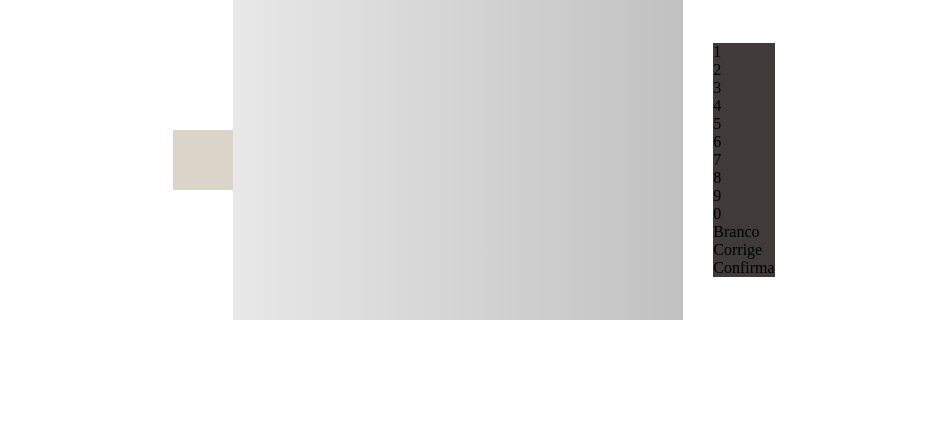
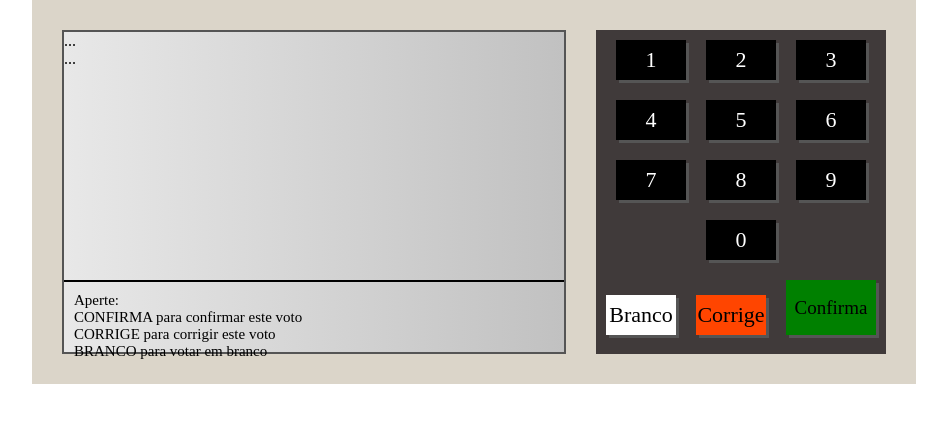
Before and after one commit to alinetbessa/urnaeletronica, a plain HTML site: page index.html in a window 1280 px wide. Shown: the whole page, without its empty margins (166-1113 px from the left). Drawn offline with Linux system fonts and the light colour scheme.

Commit message:
Criação divisão tela

```diff
--- a/index.html
+++ b/index.html
@@ -10,40 +10,59 @@
 <body>
     <div class="urna">
 
+        <div class="tela">
+            <div class="divisao1">
+                <div class="divisaoesquerda">
+                    ...
+                </div>
+                <div class="divisaodireita">
+                    ...
+                </div>
             </div>
 
-    <div class="tela">
+            <div class="divisao2">
+                Aperte: <br>
+                CONFIRMA para confirmar este voto<br>
+                CORRIGE para corrigir este voto<br>
+                BRANCO para votar em branco
+
+            </div>
+        </div>
+
+        <div class="logo">
 
         </div>
 
         <div class="teclado">
 
-        <div class="teclado--linha">
-            <div class="teclado--botao">1</div>
-            <div class="teclado--botao">2</div>
-            <div class="teclado--botao">3</div>
+            <div class="tecladoLinha">
+                <div class="tecladoBotao">1</div>
+                <div class="tecladoBotao">2</div>
+                <div class="tecladoBotao">3</div>
             </div>
 
-        <div class="teclado--linha">
-            <div class="teclado--botao">4</div>
-            <div class="teclado--botao">5</div>
-            <div class="teclado--botao">6</div>
+            <div class="tecladoLinha">
+                <div class="tecladoBotao">4</div>
+                <div class="tecladoBotao">5</div>
+                <div class="tecladoBotao">6</div>
             </div>
 
-        <div class="teclado--linha">
-            <div class="teclado--botao">7</div>
-            <div class="teclado--botao">8</div>
-            <div class="teclado--botao">9</div>
+            <div class="tecladoLinha">
+                <div class="tecladoBotao">7</div>
+                <div class="tecladoBotao">8</div>
+                <div class="tecladoBotao">9</div>
             </div>
 
-        <div class="teclado--linha">
-            <div class="teclado--botao">0</div>
+            <div class="tecladoLinha">
+                <div class="tecladoBotao">0</div>
             </div>
 
-        <div class="teclado--botao">
-            <div class="teclado--branco">Branco</div>
-            <div class="teclado--laranja">Corrige</div>
-            <div class="teclado--verde">Confirma</div>
+            <div class="tecladobotoes">
+                <div class="botaoBranco">Branco</div>
+                <div class="botaoLaranja">Corrige</div>
+                <div class="botaoVerde">Confirma</div>
+            </div>
+
         </div>
 
     </div>
--- a/styles.css
+++ b/styles.css
@@ -1,25 +1,75 @@
-*{margin: 0; padding: 0; box-sizing: border-box;}
-
-body{
+body {
+    margin: 0;
     display: flex;
     justify-content: center;
     align-items: center;
 }
 
-.urna{
+.urna {
     background-color: #dbd5c9;
     padding: 30px;
     display: flex;
 }
 
-.tela{
-    width: 450px;
+.tela {
+    width: 500px;
     height: 320px;
     background: linear-gradient(to right, #E8E8E8, #C1C1C1);
-
+    border: 2px solid #555;
+    display: flex;
+    flex-direction: column;
 }
 
-.teclado{
+.teclado {
+    margin-left: 30px;
     background-color: #403A3A;
-    margin-left: 30px;
 }
+
+.tecladoLinha, .tecladobotoes{
+    display: flex;
+    justify-content: center;
+    align-items: flex-end;
+}
+
+.tecladoBotao, .botaoBranco, .botaoLaranja, .botaoVerde{
+    width: 70px;
+    height: 40px;
+    background-color:#000;
+    color:#fff;
+    font-size: 22px;
+    display: flex;
+    justify-content: center;
+    align-items: center;
+    margin: 10px;
+    cursor: pointer;
+    box-shadow: 3px 3px 0px #555;
+}
+
+.botaoBranco{
+    background-color: #fff;
+    color: #000;
+}
+
+.botaoLaranja{
+    background-color: orangered;
+    color: #000;
+}
+
+.botaoVerde{
+    background-color: green;
+    color: #000;
+    font-size: 19px;
+    width: 90px;
+    height: 55px;
+}
+
+.divisao1{
+    flex: 1;
+}
+
+.divisao2{
+    height: 50px;
+    font-size: 15px;
+    border-top: 2px solid #000;
+    padding: 10px;
+}
```
Lines whose indentation alone changed are shown as unchanged.
